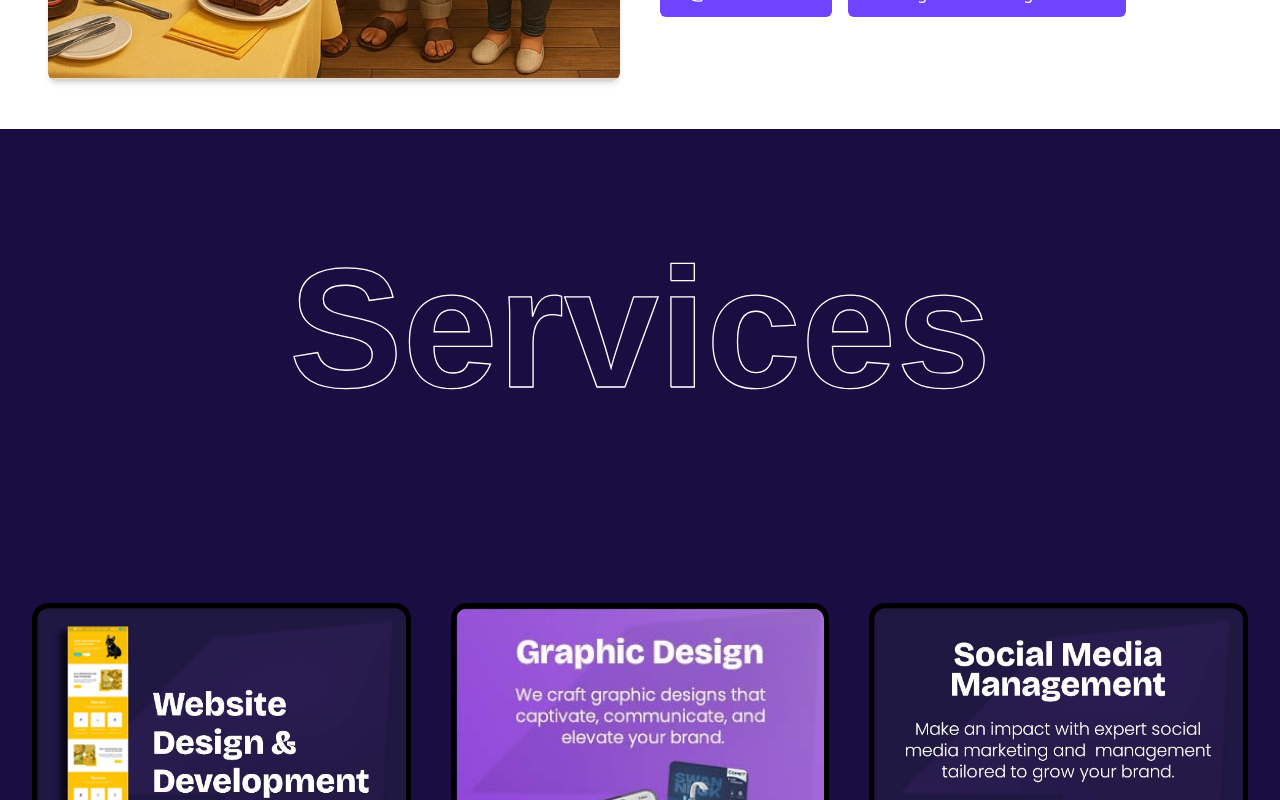
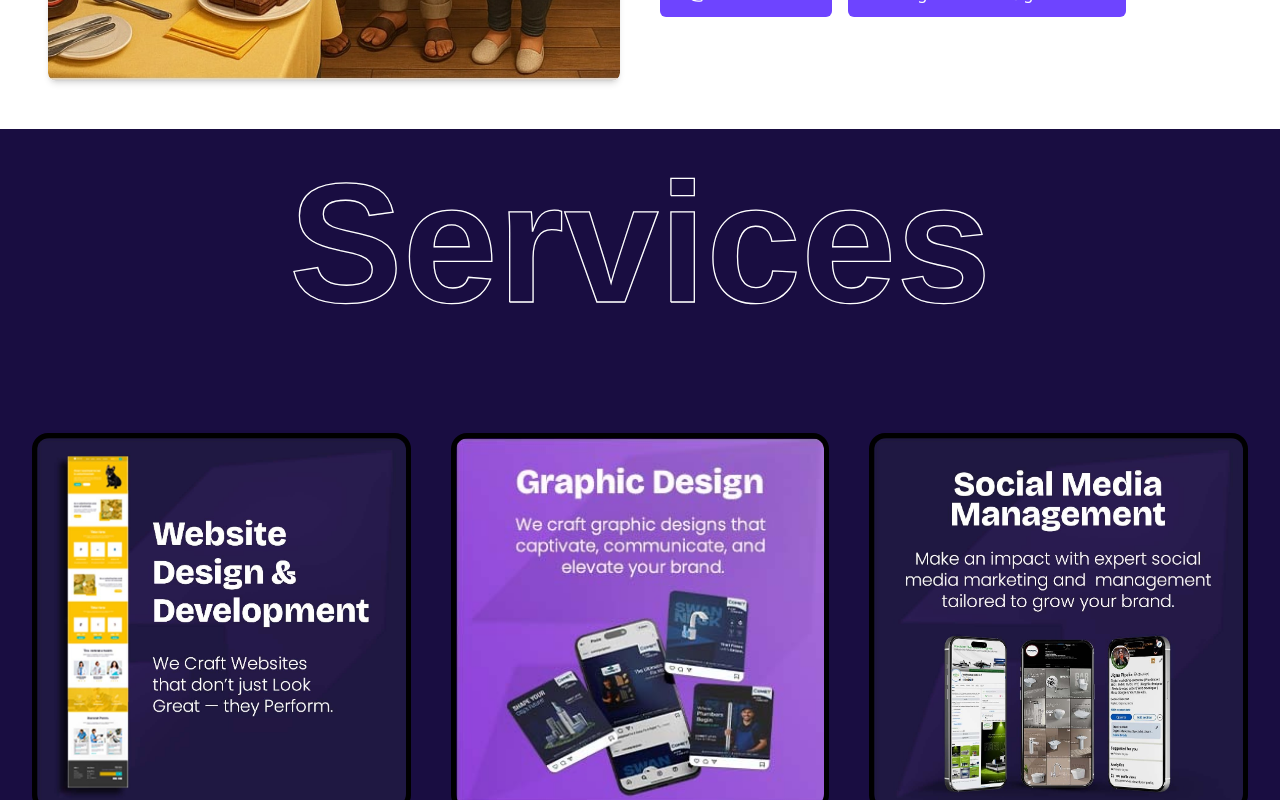
Before and after one commit to raxitzora/Deckoid, a Next.js app: page / in a window 1280 px wide. Shown: the part 1820-2620 px from the top of the page. Built offline with nearby package versions, Linux system fonts and the light colour scheme.

Commit message:
Update text-hover-effect.js

```diff
--- a/app/components/ui/text-hover-effect.js
+++ b/app/components/ui/text-hover-effect.js
@@ -22,13 +22,18 @@ export const TextHoverEffect = ({ text, duration = 0.3, className = "" }) => {
   return (
     <svg
       ref={svgRef}
-      width="100%"
-      height="100%"
-      viewBox="0 0 300 100"
+      viewBox="0 0 300 60"
       xmlns="http://www.w3.org/2000/svg"
       onMouseMove={(e) => setCursor({ x: e.clientX, y: e.clientY })}
       className={`select-none ${className}`}
       preserveAspectRatio="xMidYMid meet"
+      style={{
+        display:"block",
+        width:"auto",
+        height:"auto",
+        margin:0,
+        padding:0
+      }}
     >
       <defs>
         <linearGradient id="textGradient" gradientUnits="userSpaceOnUse" cx="50%" cy="50%" r="25%">
```
